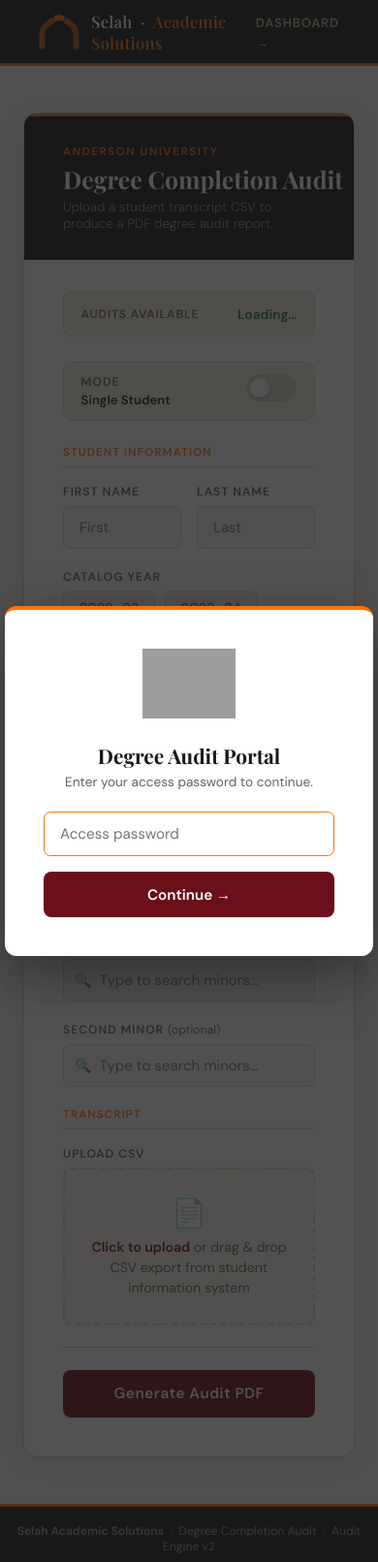
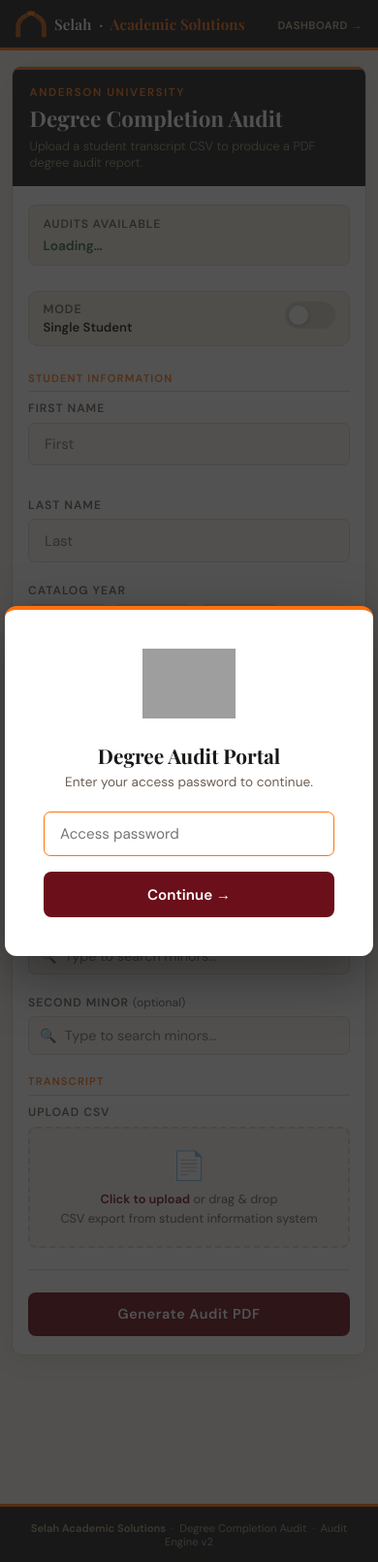
Before and after one commit to jamesnewton-cmd/au-degree-audit-app, a FastAPI app: page / in a window 390 px wide. Shown: the whole page at 97% size. Run offline with FastAPI, Linux system fonts and the light colour scheme; grey boxes are pictures that could not be loaded.

Commit message:
Mobile Phone Update

```diff
--- a/templates/index.html
+++ b/templates/index.html
@@ -333,6 +333,76 @@
     position: relative;
   }
   footer a { color: var(--orange); text-decoration: none; }
+
+  /* ── MOBILE RESPONSIVE ─────────────────────────────────────────────────────── */
+  @media (max-width: 640px) {
+
+    /* Header */
+    header { padding: 0 1rem; height: 52px; }
+    .header-brand { gap: 0.5rem; }
+    .header-brand-text { font-size: 0.95rem; }
+    .header-keystone { width: 32px; height: 32px; }
+    .header-nav a { font-size: 0.7rem; letter-spacing: 0.05em; }
+
+    /* Main */
+    main { padding: 1rem 0.75rem 2rem; }
+
+    /* Card */
+    .card { border-radius: 10px; }
+    .card-header { padding: 1.2rem 1.1rem 1rem; }
+    .card-header h1 { font-size: 1.4rem; white-space: normal; }
+    .card-header p { font-size: 0.8rem; }
+    .card-body { padding: 1.2rem 1rem; }
+
+    /* Status bar */
+    .status-bar { flex-direction: column; gap: 0.3rem; align-items: flex-start; padding: 0.7rem 0.9rem; }
+
+    /* Mode toggle */
+    .mode-toggle { padding: 0.65rem 0.9rem; }
+
+    /* Two-column rows → single column */
+    .field-row { grid-template-columns: 1fr; gap: 0.75rem; }
+
+    /* Radio buttons — wrap and fill row */
+    .radio-group { gap: 0.4rem; }
+    .radio-option span { padding: 0.45rem 0.75rem; font-size: 0.82rem; }
+
+    /* Autocomplete */
+    .ac-wrap input { font-size: 0.9rem; padding: 0.6rem 0.75rem 0.6rem 2.2rem; }
+    .ac-dropdown { max-height: 180px; }
+
+    /* File drop zone */
+    .file-drop { padding: 1.2rem 0.75rem; }
+    .file-drop-text { font-size: 0.8rem; }
+
+    /* Batch drop zone */
+    .batch-drop { padding: 1.2rem 0.75rem; }
+
+    /* Submit button */
+    #submitBtn { font-size: 0.9rem; padding: 0.85rem; }
+
+    /* Tags */
+    .ac-tag { font-size: 0.75rem; padding: 0.3rem 0.6rem; }
+
+    /* Section labels */
+    .section-label { font-size: 0.7rem; margin: 1.2rem 0 0.6rem; }
+
+    /* Footer */
+    footer { font-size: 0.7rem; padding: 0.9rem 1rem; }
+
+    /* Toast */
+    .toast { left: 1rem; right: 1rem; bottom: 1rem; text-align: center; }
+
+    /* Password modal */
+    .modal-box { margin: 1rem; padding: 1.5rem 1.2rem; }
+  }
+
+  @media (max-width: 380px) {
+    .card-header h1 { font-size: 1.2rem; }
+    .radio-option span { padding: 0.4rem 0.6rem; font-size: 0.78rem; }
+    .header-brand-text { display: none; }
+  }
+
 </style>
 </head>
 <body>
```
